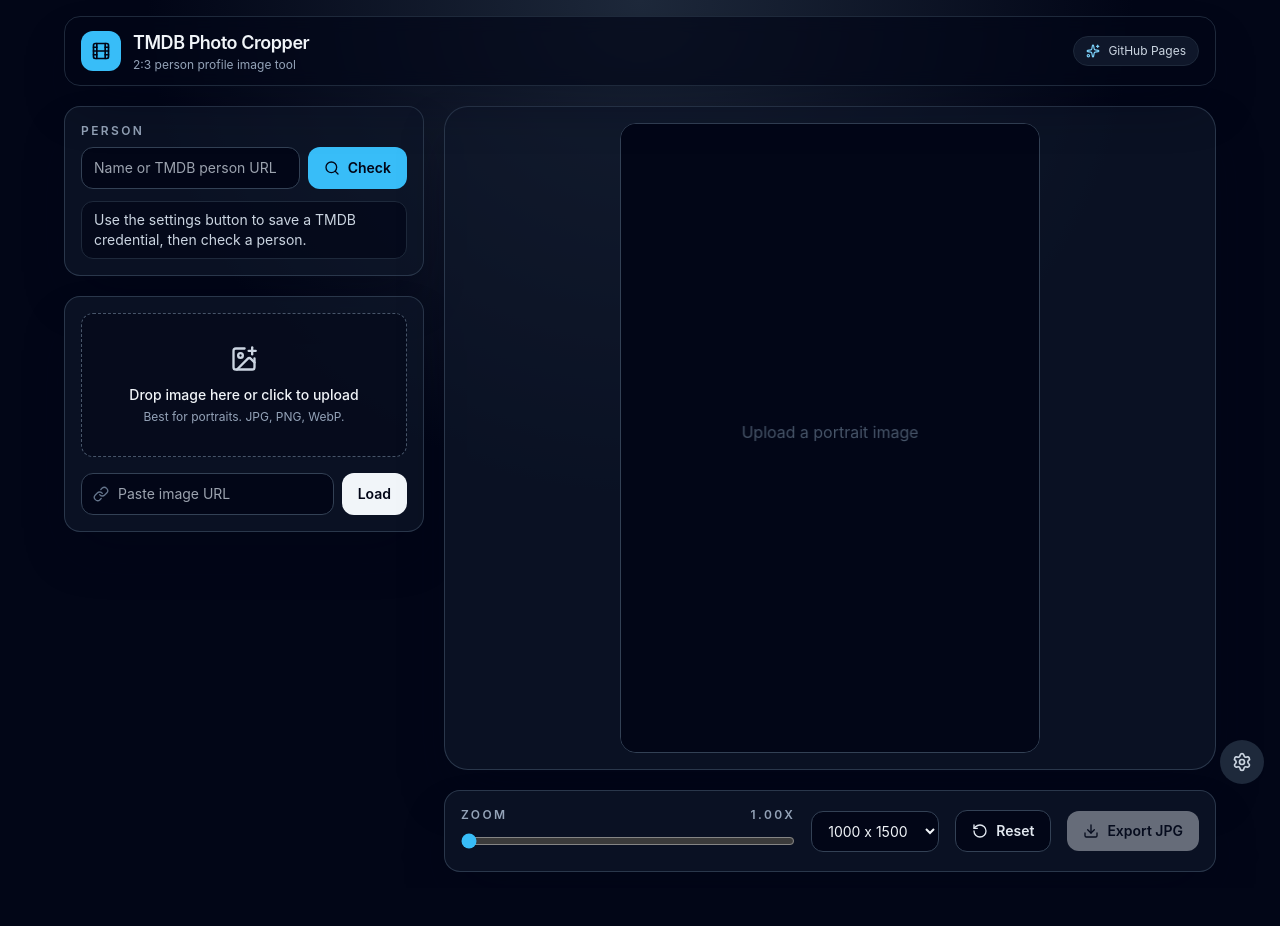
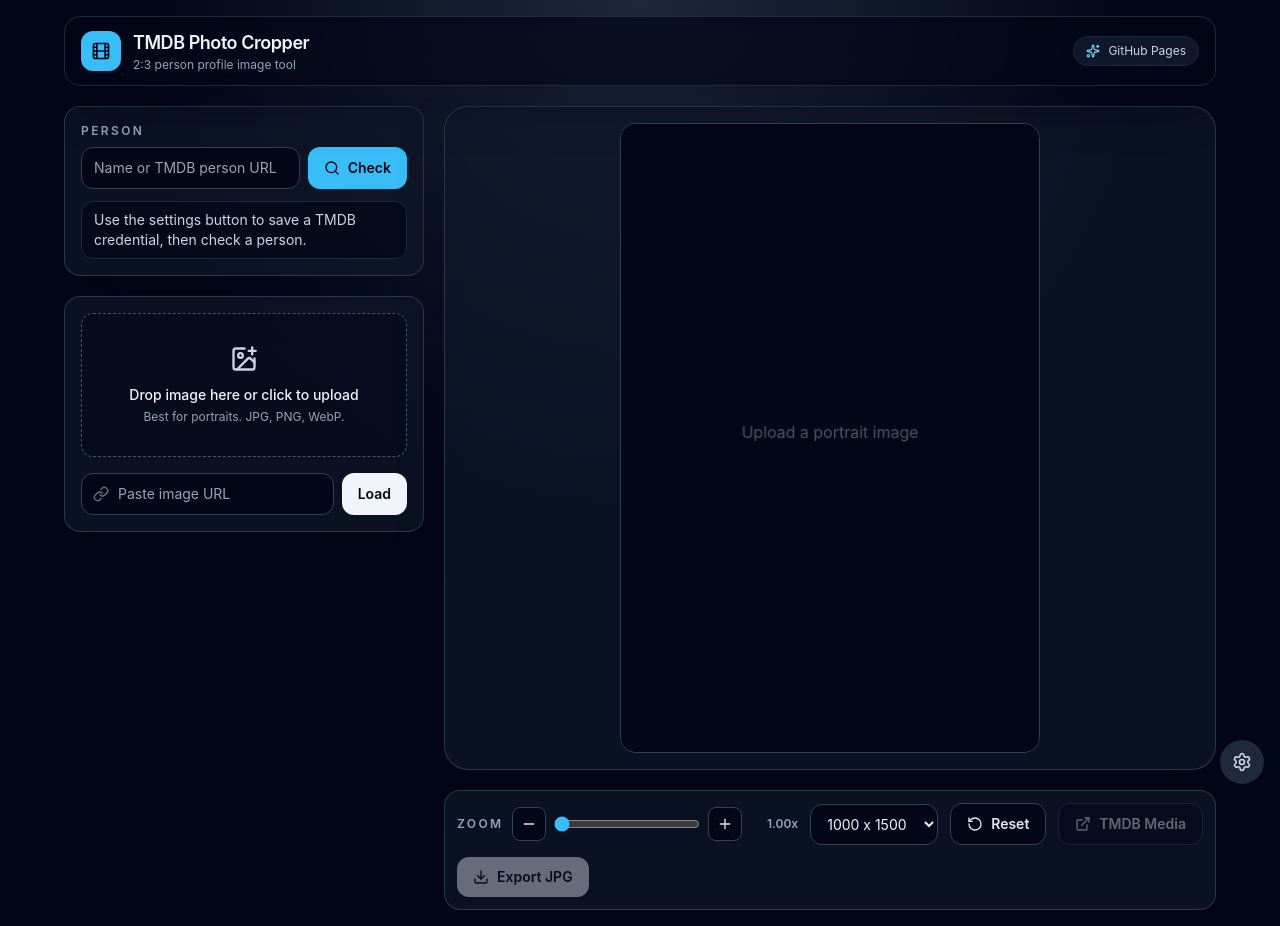
Before and after one commit to AbbasMHosseini/tmdb-photo-cropper, a React (Vite) app: page / in a window 1280 px wide. Before the commit the page ends 888 px from the top, so only its background shows below. Built offline with nearby package versions, Linux system fonts and the light colour scheme.

Commit message:
Compact zoom controls and add TMDB media button

```diff
--- a/src/components/ExportControls.tsx
+++ b/src/components/ExportControls.tsx
@@ -1,10 +1,11 @@
-import { Download, RotateCcw } from 'lucide-react';
+import { Download, ExternalLink, Minus, Plus, RotateCcw } from 'lucide-react';
 import { EXPORT_SIZES, type ExportSize } from '../lib/imageExport';
 
 type ExportControlsProps = {
   zoom: number;
   selectedSize: ExportSize;
   canExport: boolean;
+  tmdbPersonId?: number;
   onZoomChange: (zoom: number) => void;
   onSizeChange: (size: ExportSize) => void;
   onReset: () => void;
@@ -15,19 +16,35 @@ export function ExportControls({
   zoom,
   selectedSize,
   canExport,
+  tmdbPersonId,
   onZoomChange,
   onSizeChange,
   onReset,
   onExport,
 }: ExportControlsProps) {
+  function nudgeZoom(delta: number) {
+    const nextZoom = Math.min(3, Math.max(1, Number((zoom + delta).toFixed(2))));
+    onZoomChange(nextZoom);
+  }
+
+  function openTmdbMediaPage() {
+    if (!tmdbPersonId) return;
+    window.open(`https://www.themoviedb.org/person/${tmdbPersonId}/images`, '_blank', 'noopener,noreferrer');
+  }
+
   return (
-    <section className="rounded-2xl border border-slate-700/80 bg-slate-900/70 p-4 shadow-2xl shadow-slate-950/40">
-      <div className="grid gap-4 md:grid-cols-[1fr_auto_auto_auto] md:items-center">
-        <label className="block">
-          <div className="mb-2 flex items-center justify-between text-xs font-semibold uppercase tracking-[0.2em] text-slate-400">
-            <span>Zoom</span>
-            <span>{zoom.toFixed(2)}x</span>
-          </div>
+    <section className="rounded-2xl border border-slate-700/80 bg-slate-900/70 p-3 shadow-2xl shadow-slate-950/40">
+      <div className="flex flex-wrap items-center gap-3">
+        <div className="flex min-w-[220px] flex-1 items-center gap-2">
+          <span className="text-xs font-semibold uppercase tracking-[0.2em] text-slate-400">Zoom</span>
+          <button
+            type="button"
+            onClick={() => nudgeZoom(-0.05)}
+            className="rounded-lg border border-slate-700 bg-slate-950 p-2 text-slate-200 hover:border-slate-500"
+            aria-label="Zoom out"
+          >
+            <Minus className="h-4 w-4" />
+          </button>
           <input
             type="range"
             min="1"
@@ -35,9 +52,18 @@ export function ExportControls({
             step="0.01"
             value={zoom}
             onChange={(event) => onZoomChange(Number(event.target.value))}
-            className="w-full accent-sky-400"
+            className="h-2 max-w-40 flex-1 accent-sky-400"
           />
-        </label>
+          <button
+            type="button"
+            onClick={() => nudgeZoom(0.05)}
+            className="rounded-lg border border-slate-700 bg-slate-950 p-2 text-slate-200 hover:border-slate-500"
+            aria-label="Zoom in"
+          >
+            <Plus className="h-4 w-4" />
+          </button>
+          <span className="w-12 text-right text-xs font-semibold text-slate-400">{zoom.toFixed(2)}x</span>
+        </div>
 
         <select
           value={selectedSize.label}
@@ -65,6 +91,16 @@ export function ExportControls({
 
         <button
           type="button"
+          disabled={!tmdbPersonId}
+          onClick={openTmdbMediaPage}
+          className="inline-flex items-center justify-center gap-2 rounded-xl border border-slate-700 bg-slate-950 px-4 py-2.5 text-sm font-semibold text-slate-200 hover:border-slate-500 disabled:cursor-not-allowed disabled:opacity-40"
+        >
+          <ExternalLink className="h-4 w-4" />
+          TMDB Media
+        </button>
+
+        <button
+          type="button"
           disabled={!canExport}
           onClick={onExport}
           className="inline-flex items-center justify-center gap-2 rounded-xl bg-slate-100 px-4 py-2.5 text-sm font-semibold text-slate-950 hover:bg-white disabled:cursor-not-allowed disabled:opacity-40"
```
